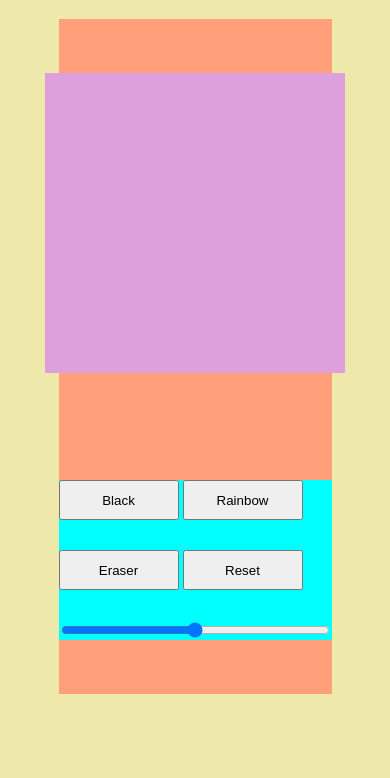
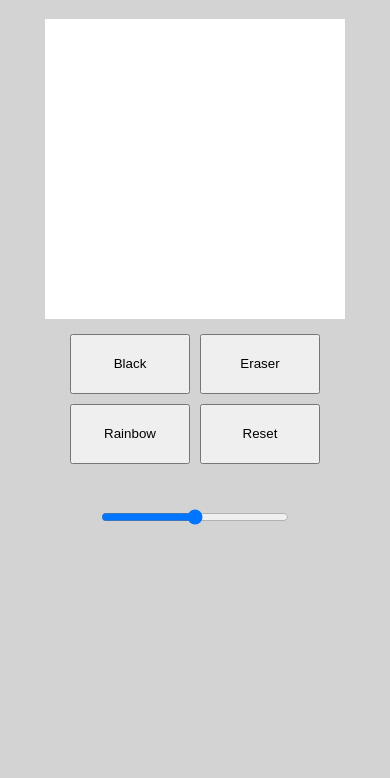
Before and after one commit to avedyer/etch-a-sketch, a plain HTML site: page index.html in a window 390 px wide. Shown: the part 88-866 px from the top of the page. Drawn offline with Linux system fonts and the light colour scheme.

Commit message:
set up layout with flexbox and @media adjustments

```diff
--- a/index.html
+++ b/index.html
@@ -10,6 +10,9 @@
         <h1>Etch-a-Sketch</h1>
 
         <main>
+            <div class="grid">
+
+            </div>
             <div class="options">
                 <form class="drawMode">
                     <button type="submit">Black</button>
@@ -17,11 +20,7 @@
                     <button type="submit">Eraser</button>
                     <button type="submit">Reset</button>
                 </form>
-                <input type="range">
-            </div>
-
-            <div class="grid">
-
+                <input type="range" class="range">
             </div>
         </main>
 
--- a/styles.css
+++ b/styles.css
@@ -1,5 +1,5 @@
 body {
-    background-color: palegoldenrod;
+    background-color: lightgray;
     width: 100vw;
     height: 100vh;
     margin: 0;
@@ -12,28 +12,19 @@ h1 {
 }
 
 main {
-    background-color: lightsalmon;
-    width: 70vw;
-    height: 80vh;
+    height: 90vh;
+    display: flex;
+    flex-wrap: wrap;
+    flex-direction: row-reverse;
+    justify-content: center;
+    align-content: flex-start;
+    width: 90vw;
     margin: auto;
-    display: flex;
-    flex-wrap: wrap-reverse;
-    justify-content: center;
-    align-items: center;
-}
-
-.options {
-    background-color: cyan;
-    height: auto;
-    flex-basis: 300px;
-    flex-shrink: 3;
-    display: flex;
-    flex-direction: column;
-    flex-wrap: wrap;
+    padding-top: 40px;
 }
 
 .grid {
-    background-color: plum;
+    background-color: white;
     width: 60vw;
     height: 60vw;
     max-height: 700px;
@@ -42,8 +33,50 @@ main {
     min-height: 300px;
 }
 
+.options {
+    height: max-content;
+    width: 180px;
+    padding: 10px;
+    align-self: center;
+}
+
+.drawMode{
+    display: flex;
+    flex-direction: column;
+}
+
 button {
-    margin-bottom: 30px;
-    height: 40px;
+    height: 80px;
     width: 120px;
+    margin: 20px auto 20px auto;
 }
+
+.range {
+    display: block;
+    width: 80%;
+    max-width: 250px;
+    margin: 20px auto 0px auto;
+}
+
+@media (max-width: 961px) {
+    main {
+        padding: 0;
+    }
+    .options{
+        width: 60vw;
+        padding-top: 10px;
+    }
+
+    .drawMode{
+        align-content: center;
+        align-items: flex-start;
+        height: 160px;
+        width: inherit;
+        flex-wrap: wrap;
+    }
+
+    button {
+        height: 60px;
+        margin: 5px;
+    }
+}
```
